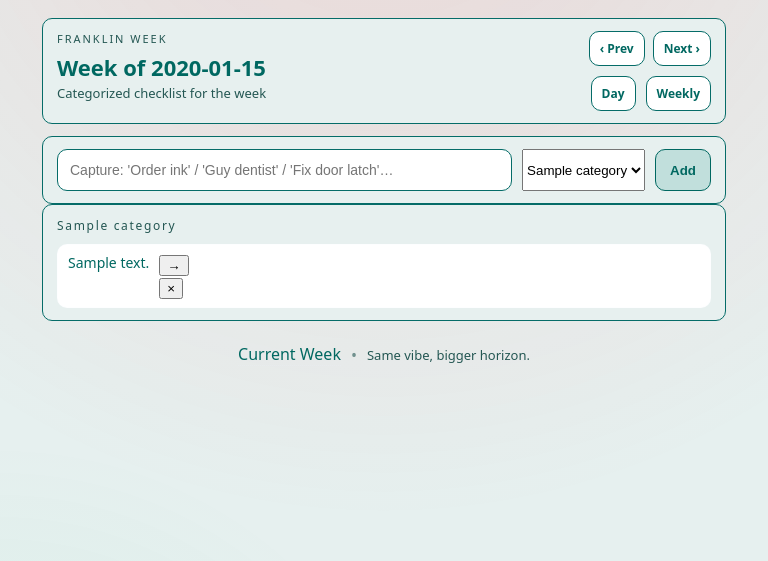
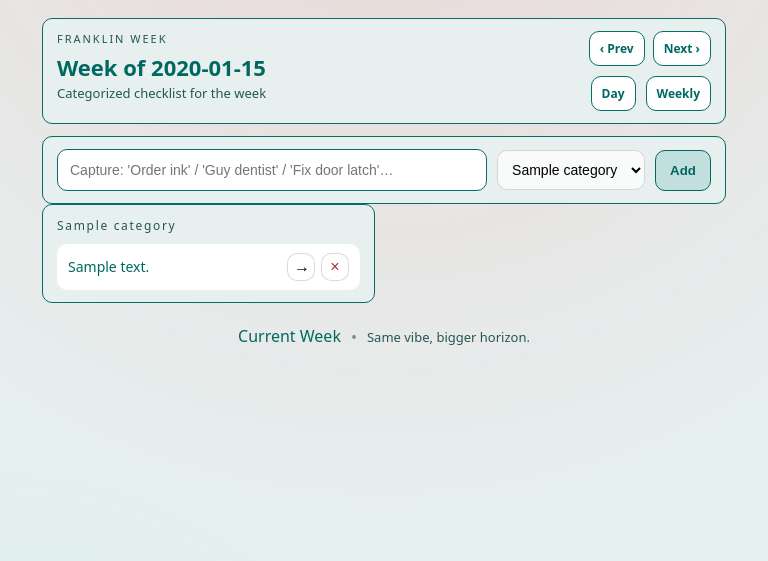
Before and after one commit to andyleer/miniFranklin, a Flask app: template app/templates/week.html in a window 1280 px wide. Shown: the top 561 px of the page, without its empty margins (256-1024 px from the left). Run offline with Flask 3, Linux system fonts and the light colour scheme; the template is opened without the code that fills it: most values are stand-ins (such as "Sample title", 1, 10 or a date in 2020).

Commit message:
Update style.css

```diff
--- a/app/static/style.css
+++ b/app/static/style.css
@@ -409,3 +409,61 @@ body{
 
 .dot{ opacity:.6; }
 .muted{ color: var(--muted); font-size: 13px; }
+
+
+/* --------------------------
+   WEEKLY VIEW
+-------------------------- */
+
+.capture-row {
+  display: flex;
+  gap: 10px;
+  align-items: center;
+}
+
+.select {
+  height: 40px;
+  border-radius: 10px;
+  padding: 0 10px;
+  border: 1px solid rgba(0,0,0,0.14);
+  background: rgba(255,255,255,0.75);
+  font-size: 14px;
+}
+
+.weekly-grid {
+  display: grid;
+  grid-template-columns: 1fr 1fr;
+  gap: 18px;
+}
+
+.weekly-card .task {
+  display: flex;
+  align-items: center;
+  gap: 10px;
+}
+
+.task-actions {
+  margin-left: auto;
+  display: flex;
+  gap: 6px;
+  align-items: center;
+}
+
+.icon-btn {
+  width: 28px;
+  height: 28px;
+  border-radius: 10px;
+  border: 1px solid rgba(0,0,0,0.14);
+  background: rgba(255,255,255,0.7);
+  cursor: pointer;
+  font-size: 16px;
+  line-height: 1;
+}
+
+.icon-btn:hover {
+  background: rgba(255,255,255,0.95);
+}
+
+.icon-btn.danger {
+  color: #a33;
+}
```
